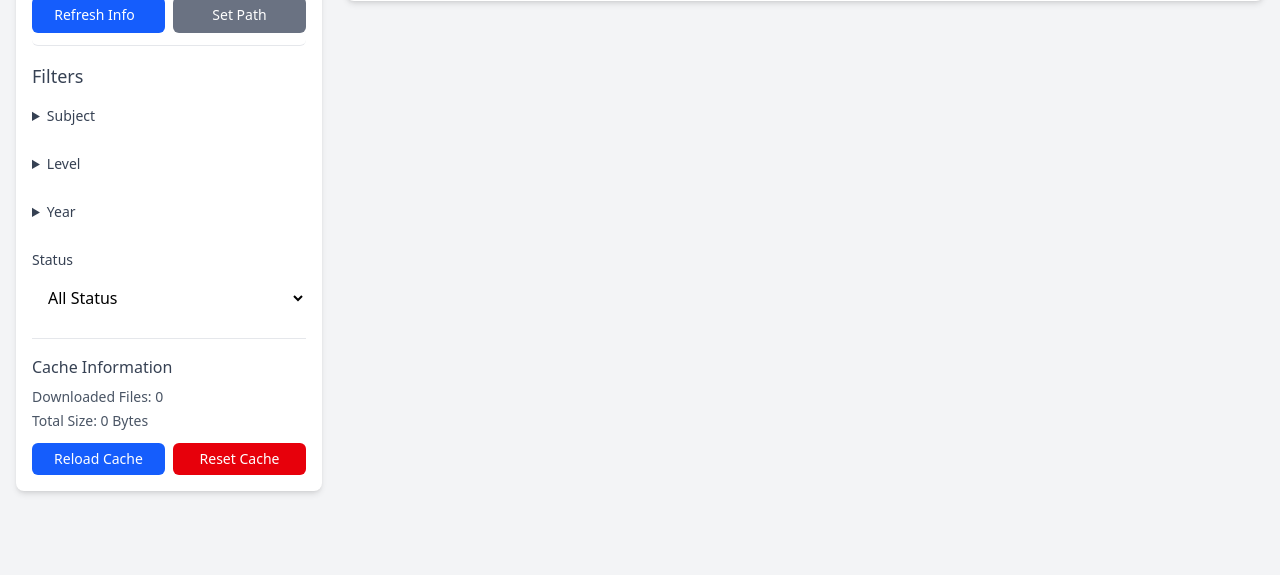
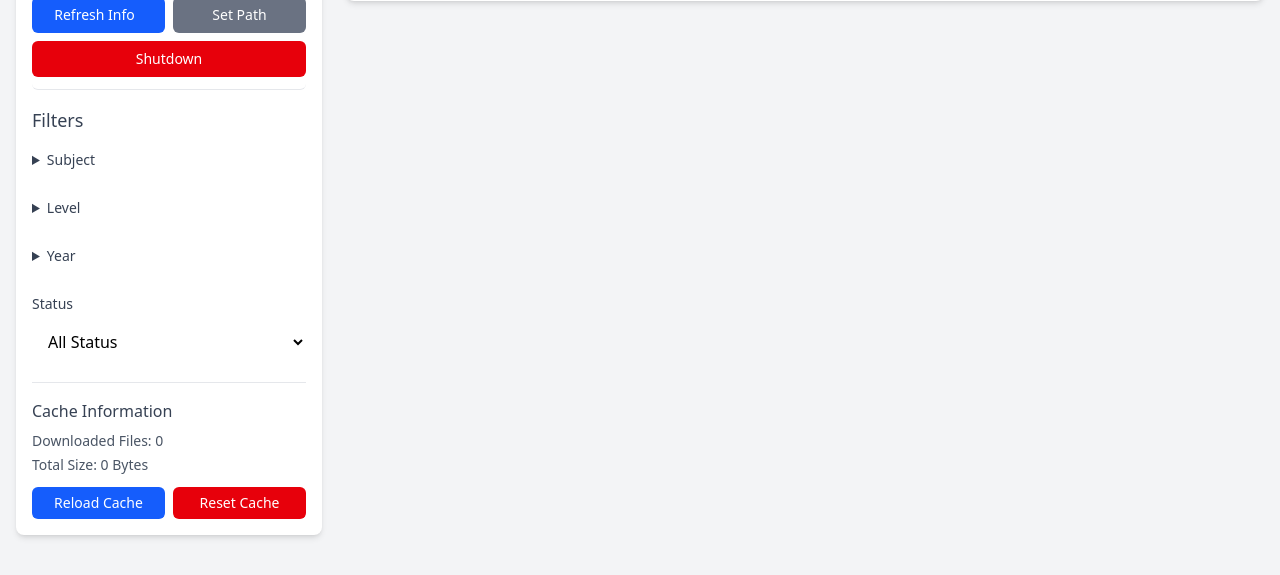
Before and after one commit to acemavrick/uil-dl, a Python web app: template webapp/templates/index.html in a window 1280 px wide. Shown: the part 247-822 px from the top of the page. Before the commit the page ends 741 px from the top, so only its background shows below. Run offline with Jinja, Linux system fonts and the light colour scheme; the template is opened without the code that fills it, so the values that code supplies are empty; style sheets or scripts are compiled from the project's sources.

Commit message:
added shutdown button to GUI

```diff
--- a/main.py
+++ b/main.py
@@ -149,6 +149,9 @@ Press Ctrl+C to shutdown
     timer.start()
     app_thread.start()
 
+    timer.join()
+    app_thread.join()
+
 def shutdown():
     import sys
     print("\n\nShutting down. See you next time!")
@@ -169,8 +172,6 @@ if __name__ == "__main__":
         verify_info_json()
         verify_info_db()
         start_app()
-        while True:
-            pass
     except KeyboardInterrupt:
         shutdown()
     finally:
--- a/webapp/templates/index.html
+++ b/webapp/templates/index.html
@@ -48,6 +48,15 @@
                                     onclick="checkActiveDownloadsAndSetPath()"
                                     >
                                     <span class="button-text">Set Path</span>
+                                </button>
+                            </div>
+                            <div class="mt-2">
+                                <button
+                                    class="w-full bg-red-600 hover:bg-red-700 text-white font-medium py-2 px-4 rounded-md text-sm transition-colors duration-200 flex items-center justify-center"
+                                    id="shutdown-btn"
+                                    hx-post="/shutdown"
+                                    hx-swap="none">
+                                    <span class="button-text">Shutdown</span>
                                 </button>
                             </div>
                         </div>
```
Also changed, not shown: webapp/app.py (+11 -0 lines).
